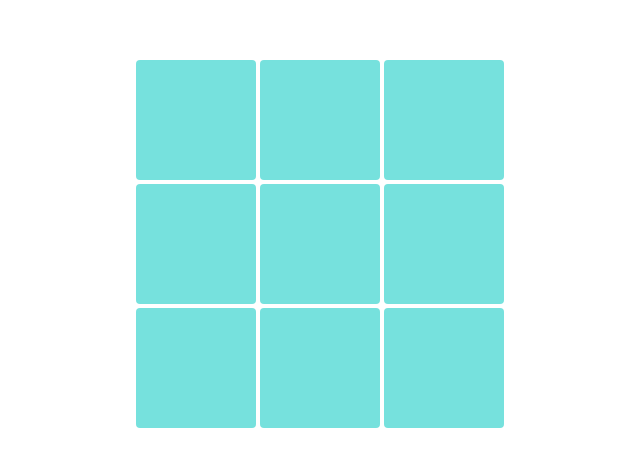
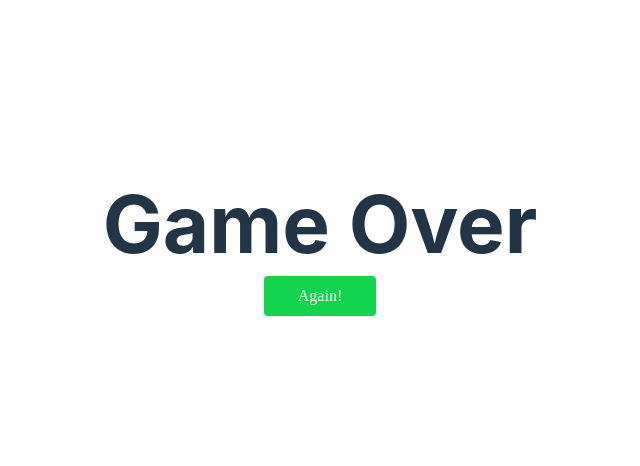
Before and after one commit to alexarden/Tic-Tac-Toe, a React (Vite) app: page / in a window 1280 px wide. Shown: the part 156-622 px from the top of the page, without its empty margins (320-960 px from the left). Built offline with nearby package versions, Linux system fonts and the light colour scheme.

Commit message:
Added game over screen

```diff
--- a/src/App.tsx
+++ b/src/App.tsx
@@ -1,4 +1,4 @@
-import { useState } from 'react'
+import { useEffect, useState } from 'react'
 import './App.css'
 import style from './style.module.scss';
 
@@ -6,7 +6,14 @@ import style from './style.module.scss';
 
 function App() {
   const [player, setPlayer] = useState('X');
+  const [XScore, setXScore] = useState(0);
+  const [OScore, setOScore] = useState(0);
   const [game, setGame] = useState([['', '', ''], ['', '', ''], ['', '', '']]);
+  const [gameOver, setGameOver] = useState(true)
+
+  useEffect(() => {
+    isGameOver()
+  })
 
   function handleClick(e:any) {
    let row = Number(e.target.classList[1].substring(4,5));
@@ -18,6 +25,24 @@ function App() {
       return game
     });
    }
+  }
+
+  function isGameOver(){
+    for(let i = 0; i< game.length; i++){
+      if(game[i].every(box => box === 'X')){
+        setXScore(prevScore => prevScore += 1)
+        setGame(game => game = [['', '', ''], ['', '', ''], ['', '', '']])
+      }else if(game[i].every(box => box === 'O')){
+        setOScore(prevScore => prevScore += 1)
+        setGame(game => game = [['', '', ''], ['', '', ''], ['', '', '']])
+      }else if(game[0][i] && game[1][i] && game[2][i] === 'X'){
+        setXScore(prevScore => prevScore += 1)
+        setGame(game => game = [['', '', ''], ['', '', ''], ['', '', '']])
+      }else if(game[0][i] && game[1][i] && game[2][i] === 'O'){
+        setOScore(prevScore => prevScore += 1)
+        setGame(game => game = [['', '', ''], ['', '', ''], ['', '', '']])
+      }
+    }
   }
 
   function renderBox(row:number ,col: number) {
@@ -40,8 +65,21 @@ function App() {
 
   return (
 
+    gameOver ?
+
+      <div>
+      <div className={style.gameOver}>Game Over</div>
+      <button className={style.newGameButton}>Again!</button>
+      </div>
+
+
+    :
 
     <div className="App">
+      <div className={style.scoreBoard}>
+        <div>X : {XScore}</div>
+        <div>O : {OScore}</div>
+      </div>
     { renderGame() }
     </div>
   )
--- a/src/style.module.scss
+++ b/src/style.module.scss
@@ -17,3 +17,39 @@
     display: flex;
     flex-direction: row;
 }
+
+.scoreBoard{
+    display: flex;
+    flex-direction: row;
+    justify-content: space-around;
+    font-size: 2vh;
+    margin-bottom: 4vh;
+}
+
+.newGameButton{
+    width: 14vh;
+    height: 5vh;
+    padding: 1vh;
+    border-radius: 4px;
+    background-color: rgb(19, 213, 77);
+    color: white;
+    font-family: cursive;
+    border: none;
+    outline: none;
+    &:active{
+        background-color: rgb(233, 233, 233);
+        color: black;
+        outline: none;
+        border: none;
+    }
+    &:focus{
+        outline: none;
+        border: none;
+    }
+}
+
+.gameOver{
+    font-weight: bold;
+    font-size: 10vh;
+    margin: 5vh;
+}
```
